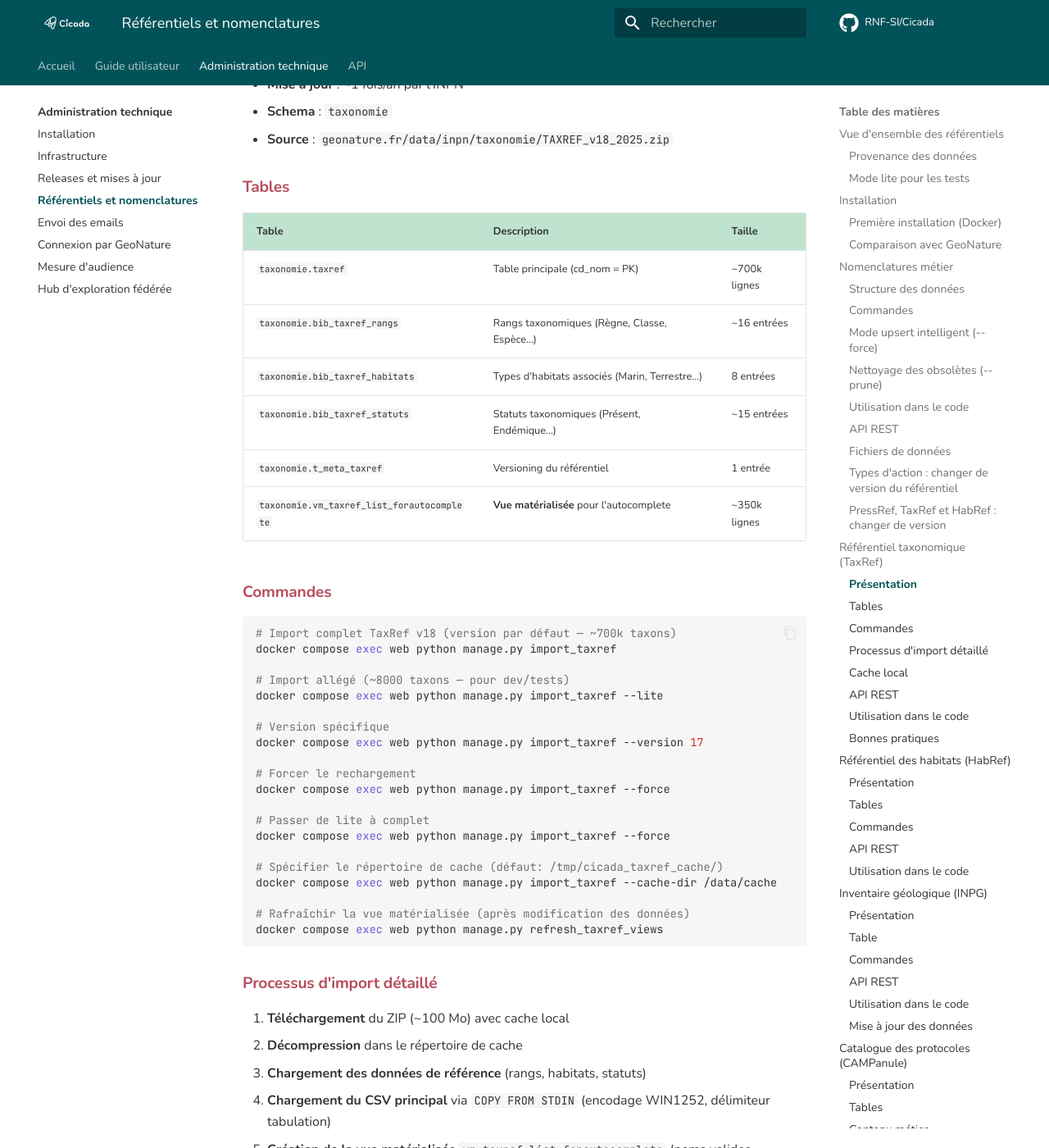
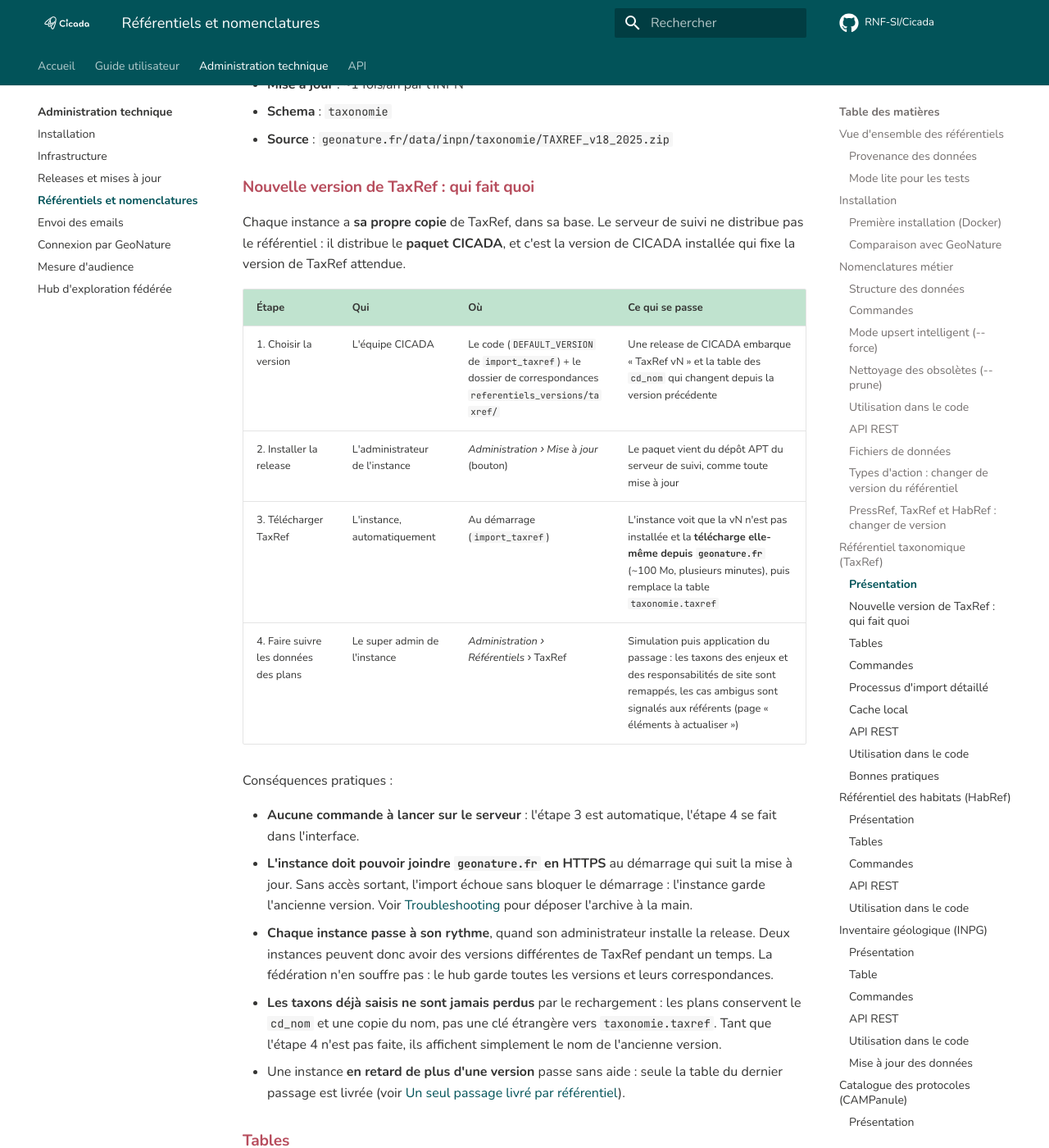
Before and after one commit to RNF-SI/Cicada, an MkDocs documentation site: the page built from documentation/docs/administration/referentiels.md, in a window 1280 px wide and 1400 px high, scrolled down 9103 px. Shown: the whole window at 82% size. Built offline with MkDocs 1.6.1 and Material for MkDocs 9.7.7, drawn with Linux system fonts in a browser that asks for light colours; comment, search, counter and statistics services are not loaded; some of the changed text lies outside the part shown.

Commit message:
docs(referentiels): nouvelle version de TaxRef, qui fait quoi
Section « Nouvelle version de TaxRef : qui fait quoi » dans le guide
d'administration : la release fixe la version, l'administrateur installe
la mise à jour par le bouton, l'instance télécharge TaxRef depuis
geonature.fr au démarrage, le super admin applique le passage depuis
Administration › Référentiels.

Corrige aussi l'option de version d'import_taxref dans la doc :
`--version` est l'option intégrée de Django, c'est `--taxref-version`.

Refs #878

Co-Authored-By: Claude Opus 5.5 <noreply@anthropic.com>

````diff
--- a/documentation/docs/administration/referentiels.md
+++ b/documentation/docs/administration/referentiels.md
@@ -252,7 +252,7 @@ Chaque version est un dossier de `backend/nomenclatures_data/referentiels_versio
 - une ligne supprimée qui a un équivalent (`sure` / `probable`) ;
 - une ligne à plusieurs équivalents (`a_arbitrer` + `options`), où le référent choisit.
 
-Pour TaxRef et HabRef, **importer d'abord** la nouvelle version (`import_taxref --version …`, `import_habref`) : le passage remappe ensuite les codes, et deux anciens taxons fusionnés dans un même enjeu n'y laissent qu'une ligne.
+Pour TaxRef et HabRef, **importer d'abord** la nouvelle version (`import_taxref --taxref-version …`, `import_habref`) : le passage remappe ensuite les codes, et deux anciens taxons fusionnés dans un même enjeu n'y laissent qu'une ligne.
 
 ```bash
 docker compose exec web python manage.py passage_referentiel taxref taxref_v19              # simulation
@@ -278,6 +278,25 @@ TaxRef est le référentiel taxonomique national de l'INPN. Il contient l'ensemb
 - **Schema** : `taxonomie`
 - **Source** : `geonature.fr/data/inpn/taxonomie/TAXREF_v18_2025.zip`
 
+### Nouvelle version de TaxRef : qui fait quoi
+
+Chaque instance a **sa propre copie** de TaxRef, dans sa base. Le serveur de suivi ne distribue pas le référentiel : il distribue le **paquet CICADA**, et c'est la version de CICADA installée qui fixe la version de TaxRef attendue.
+
+| Étape | Qui | Où | Ce qui se passe |
+|---|---|---|---|
+| 1. Choisir la version | L'équipe CICADA | Le code (`DEFAULT_VERSION` de `import_taxref`) + le dossier de correspondances `referentiels_versions/taxref/` | Une release de CICADA embarque « TaxRef vN » et la table des `cd_nom` qui changent depuis la version précédente |
+| 2. Installer la release | L'administrateur de l'instance | *Administration › Mise à jour* (bouton) | Le paquet vient du dépôt APT du serveur de suivi, comme toute mise à jour |
+| 3. Télécharger TaxRef | L'instance, automatiquement | Au démarrage (`import_taxref`) | L'instance voit que la vN n'est pas installée et la **télécharge elle-même depuis `geonature.fr`** (~100 Mo, plusieurs minutes), puis remplace la table `taxonomie.taxref` |
+| 4. Faire suivre les données des plans | Le super admin de l'instance | *Administration › Référentiels* › TaxRef | Simulation puis application du passage : les taxons des enjeux et des responsabilités de site sont remappés, les cas ambigus sont signalés aux référents (page « éléments à actualiser ») |
+
+Conséquences pratiques :
+
+- **Aucune commande à lancer sur le serveur** : l'étape 3 est automatique, l'étape 4 se fait dans l'interface.
+- **L'instance doit pouvoir joindre `geonature.fr` en HTTPS** au démarrage qui suit la mise à jour. Sans accès sortant, l'import échoue sans bloquer le démarrage : l'instance garde l'ancienne version. Voir [Troubleshooting](#taxref--import-échoue-au-téléchargement) pour déposer l'archive à la main.
+- **Chaque instance passe à son rythme**, quand son administrateur installe la release. Deux instances peuvent donc avoir des versions différentes de TaxRef pendant un temps. La fédération n'en souffre pas : le hub garde toutes les versions et leurs correspondances.
+- **Les taxons déjà saisis ne sont jamais perdus** par le rechargement : les plans conservent le `cd_nom` et une copie du nom, pas une clé étrangère vers `taxonomie.taxref`. Tant que l'étape 4 n'est pas faite, ils affichent simplement le nom de l'ancienne version.
+- Une instance **en retard de plus d'une version** passe sans aide : seule la table du dernier passage est livrée (voir [Un seul passage livré par référentiel](#un-seul-passage-livré-par-référentiel-791)).
+
 ### Tables
 
 | Table | Description | Taille |
@@ -299,7 +318,7 @@ docker compose exec web python manage.py import_taxref
 docker compose exec web python manage.py import_taxref --lite
 
 # Version spécifique
-docker compose exec web python manage.py import_taxref --version 17
+docker compose exec web python manage.py import_taxref --taxref-version 17
 
 # Forcer le rechargement
 docker compose exec web python manage.py import_taxref --force
````
Also changed, not shown: CLAUDE.md (+1 -1 lines), 1 other file.
